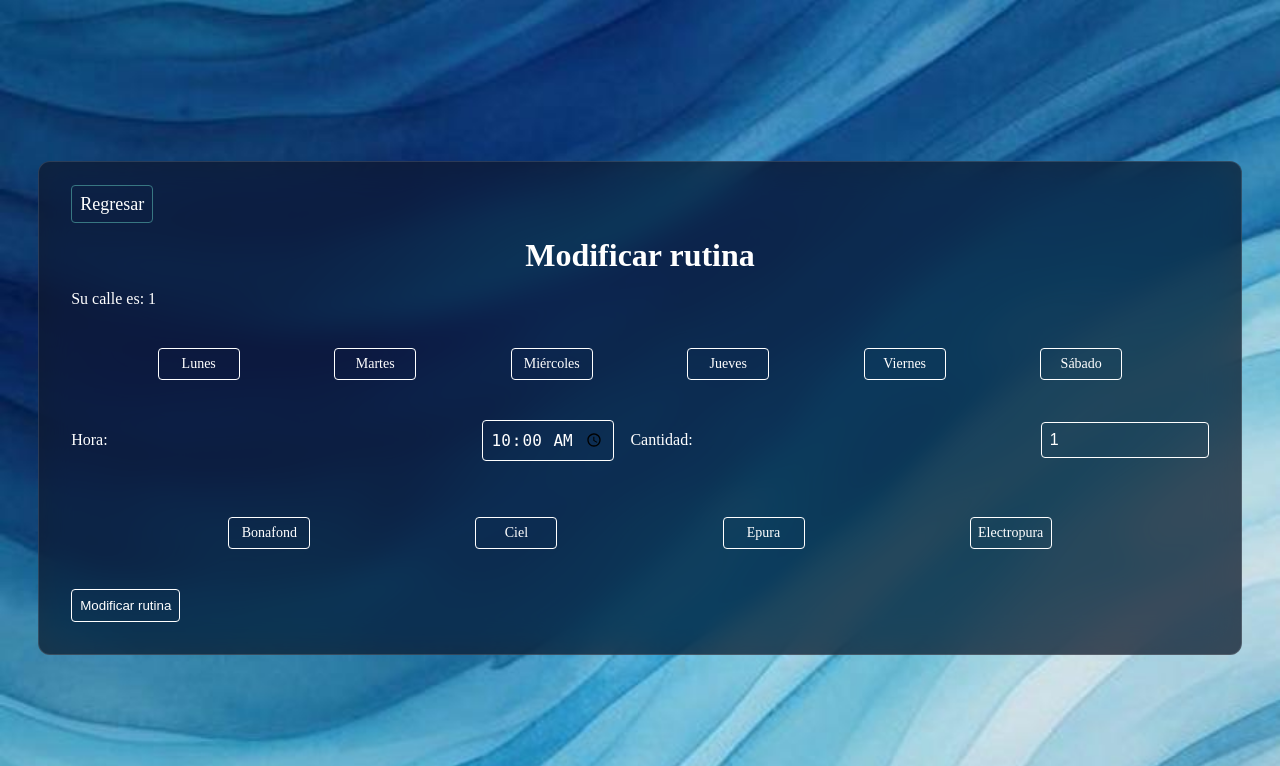
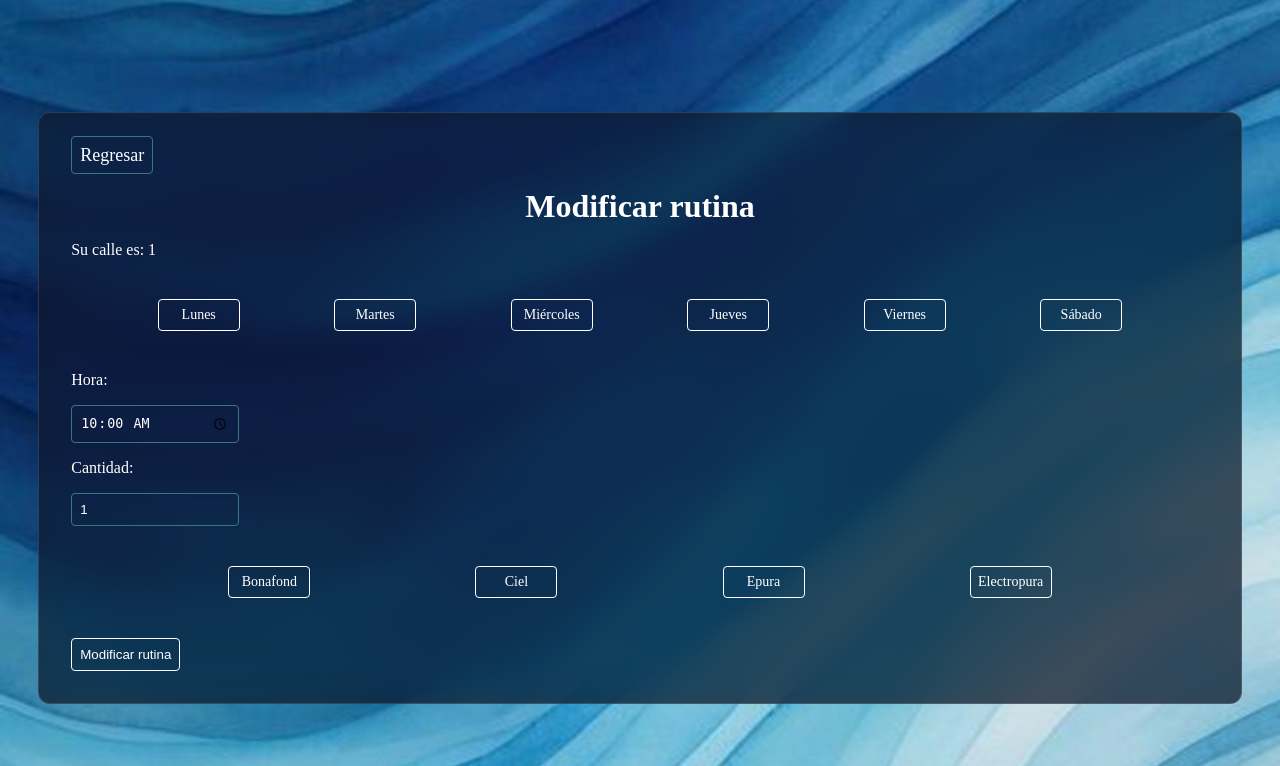
Before and after one commit to cratos9/AppPurificadora, a Flask app: page /rutinas/modificar/1 in a window 1280 px wide. Shown: the top 766 px of the page. Run offline with Flask 3, Linux system fonts and the light colour scheme; the visitor is signed in with stand-in values (Sample User, id 1); tables that the repository leaves empty hold one stand-in row (values such as "Sample post").

Commit message:
Se corrigió la lógica para obtener la ruta del usuario, se mejoró el estilo de los formularios y se añadieron campos adicionales en las plantillas de completar entrega y modificar cuenta.

```diff
--- a/src/rutinas/services.py
+++ b/src/rutinas/services.py
@@ -17,7 +17,7 @@
         if not usuario:
             return {"error": "Usuario no encontrado"}
 
-        ruta = db.session.query(Ruta).filter_by(zona=usuario.colonia).first()
+        ruta = db.session.query(Ruta).filter_by(zona=usuario.calle).first()
         if not ruta:
             return {"error": "No se encontró ruta para la colonia del usuario"}
 
--- a/src/static/css/rutinas/forms.css
+++ b/src/static/css/rutinas/forms.css
@@ -20,41 +20,8 @@
     margin: 2rem 0;
 }
 
-.cantidades {
-    display: flex;
-    align-items: center;
-    justify-content: center;
-    gap: 1rem;
-    margin: 1rem 0;
-}
-
-.cantidades label {
-    color: #fff;
-    font-size: 16px;
-    margin-right: 0.5rem;
-}
-
-.cantidades input[type="time"],
-.cantidades input[type="number"] {
-    padding: 0.5rem;
-    border: 1px solid #fff;
-    border-radius: 4px;
-    background: transparent;
-    color: #fff;
-    font-size: 16px;
+.cantidad{
     width: 150px;
-    transition: border-color 0.3s;
-}
-
-.cantidades input[type="time"]::placeholder,
-.cantidades input[type="number"]::placeholder {
-    color: #ccc;
-}
-
-.cantidades input[type="time"]:focus,
-.cantidades input[type="number"]:focus {
-    outline: none;
-    border-color: #aaa;
 }
 
 .custom-checkbox {
--- a/src/templates/purificadora/completar_entrega.html
+++ b/src/templates/purificadora/completar_entrega.html
@@ -24,14 +24,17 @@
             <label for="monto">Monto:</label>
             <input type="number" step="0.01" id="monto" name="monto" required>
         </div>
+        <br>
         <div>
             <label for="metodo">Método de Pago:</label>
             <input type="text" id="metodo" name="metodo" placeholder="Efectivo, Tarjeta, etc." required>
         </div>
+        <br>
         <div>
             <label for="referencia">Referencia (opcional):</label>
             <input type="text" id="referencia" name="referencia">
         </div>
+        <br>
         <button type="submit">Completar Entrega y Registrar Pago</button>
     </form>
 </div>
--- a/src/templates/rutinas/crear_rutina.html
+++ b/src/templates/rutinas/crear_rutina.html
@@ -43,9 +43,9 @@
         </div>
         <div class="cantidades">
             <label for="hora">Hora:</label>
-            <input type="time" id="hora" name="hora" step="1800" min="09:00" max="17:00" required>
+            <input type="time" id="hora" name="hora" step="1800" min="09:00" max="17:00" required class="cantidad">
             <label for="cantidad">Cantidad:</label>
-            <input type="number" id="cantidad" name="cantidad" required>
+            <input type="number" id="cantidad" name="cantidad" required class="cantidad">
         </div>
         <div class="marcas">
             <label class="custom-checkbox">
--- a/src/templates/rutinas/modificar_rutina.html
+++ b/src/templates/rutinas/modificar_rutina.html
@@ -43,9 +43,9 @@
         </div>
         <div class="cantidades">
             <label for="hora">Hora:</label>
-            <input type="time" id="hora" name="hora" step="1800" min="09:00" max="17:00" required value="{{ rutina.hora }}">
+            <input type="time" id="hora" name="hora" step="1800" min="09:00" max="17:00" required value="{{ rutina.hora }}" class="cantidad">
             <label for="cantidad">Cantidad:</label>
-            <input type="number" id="cantidad" name="cantidad" required value="{{ rutina.cantidad }}">
+            <input type="number" id="cantidad" name="cantidad" required value="{{ rutina.cantidad }}" class="cantidad">
         </div>
         <div class="marcas">
             <label class="custom-checkbox">
--- a/src/templates/usuarios/eliminar_cuenta.html
+++ b/src/templates/usuarios/eliminar_cuenta.html
@@ -7,6 +7,7 @@
 
 {% block content %}
 <div class="card">
+    <a href="{{ url_for('Rutinas.index') }}">Regresar</a>
     <h1>Eliminar cuenta</h1>
     <form method="POST">
         <input type="number" id="telefono" name="telefono" required placeholder="Telefono">
--- a/src/templates/usuarios/modificar_cuenta.html
+++ b/src/templates/usuarios/modificar_cuenta.html
@@ -6,6 +6,7 @@
 
 {% block content %}
 <div class="card">
+    <a href="{{ url_for('Rutinas.index') }}">Regresar</a>
     <h1>Modificar Usuario</h1>
     <form method="POST">
         <input type="text" id="nombre" name="nombre" required placeholder="Nombre completo" value="{{ session.nombre }}">
```
Also changed, not shown: src/templates/purificadora/entregas_completadas.html (+12 -2 lines).
